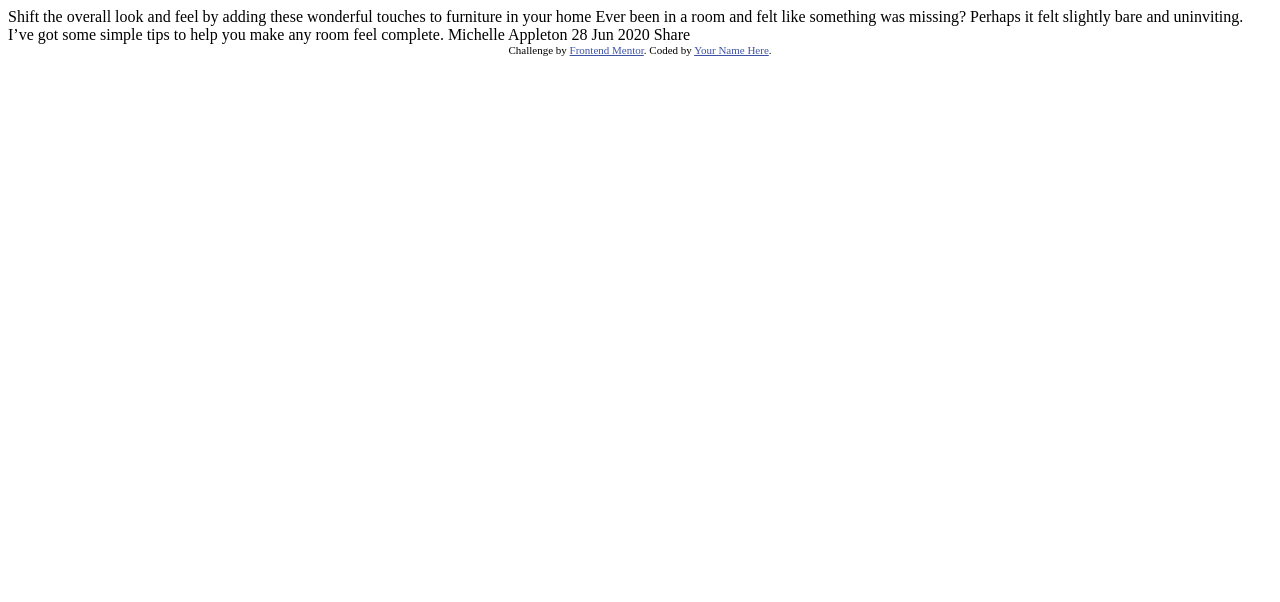
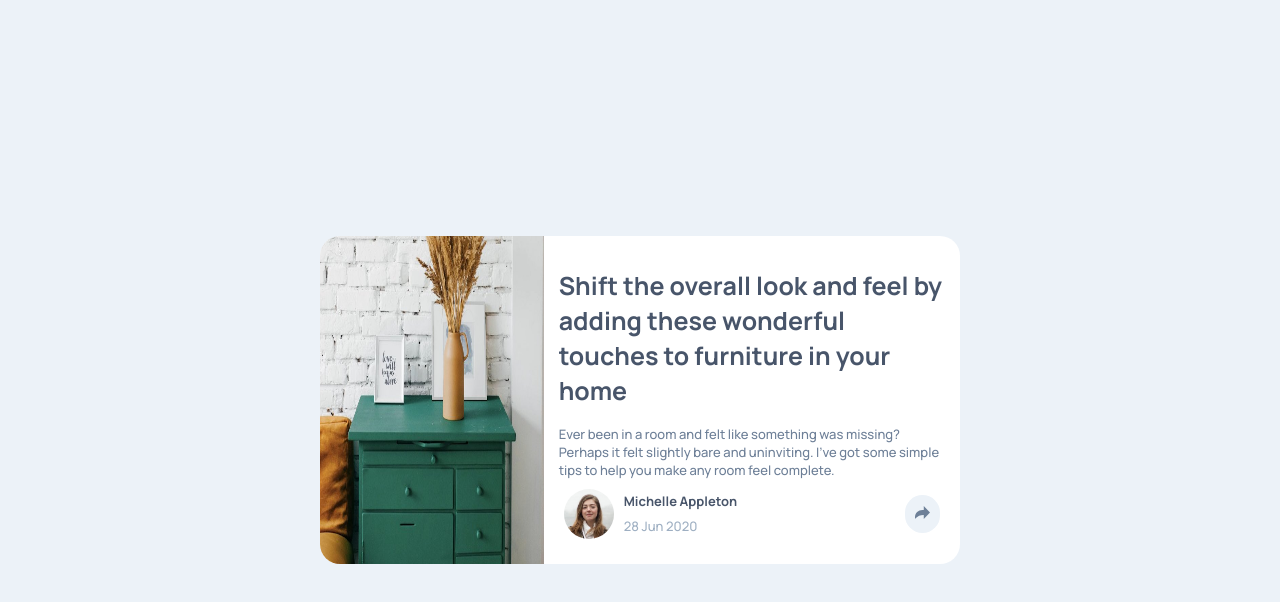
Before and after one commit to krishee107/FRONTENDMENTOR_Article-preview-component, a plain HTML site: page index.html in a window 1280 px wide. Drawn offline with Linux system fonts and the light colour scheme.

Commit message:
Cambios finales css

```diff
--- /dev/null
+++ b/css/style.css
@@ -0,0 +1,101 @@
+/* GENERAL */
+@import url('https://fonts.googleapis.com/css2?family=Manrope:wght@500;700&display=swap');
+
+:root{
+    --color1:hsl(217, 19%, 35%);
+    --color2:hsl(214, 17%, 51%);
+    --color3:hsl(212, 23%, 69%);
+    --color4:hsl(210, 46%, 95%);
+}
+html, body {
+    margin: 0;
+    height: 100%;
+    width: 100%;
+    display: flex;
+    align-items: center;
+}
+body {
+    background: var(--color4);
+    font-size: 13px;
+    font-family: 'Manrope', sans-serif;
+}
+
+/* CAJA */
+main {
+    display: grid;
+    grid-template-columns: auto auto;
+    width: 50%;
+    background-color: white;
+    margin: 0 auto;
+    border-radius: 20px;
+    overflow: hidden;
+}
+
+
+/* INFO */
+#info {
+    padding: 15px;
+    display: grid;
+}
+#imgArticle img {
+    width: 100%;
+    height: 100%;
+}
+h1{
+    font-size: 25px;
+    color: var(--color1);
+}
+article{
+    color: var(--color2);
+}
+
+#extra {
+    display: grid;
+    grid-template-columns: auto auto;
+    align-items: center;
+    padding: 10px 5px;
+}
+
+/*Autor*/
+#author {
+    display: grid;
+    grid-template-areas:
+        "A N"
+        "A D";
+    width: fit-content;
+    align-items: center;
+    column-gap: 10px;
+}
+#name{
+    color: var(--color1);
+    grid-area: N;
+    font-weight: bold;
+}
+#date{
+    color: var(--color3);
+    grid-area: D;
+}
+#avatar {
+    border-radius: 50px;
+    overflow: hidden;
+    width: 50px;
+    height: 50px;
+    grid-area: A;
+}#avatar img {width: 100%;height: 100%;}
+
+#share {
+    background: #ecf2f8;
+    justify-self: end;
+    padding: 10px;
+    border-radius: 25px;
+    cursor: pointer;
+}#share:hover {
+    background: #6e8098;
+}
+
+@media (max-width: 600px) {
+    main {
+        display: unset;
+        width: 90%;
+    }
+  }
--- a/index.html
+++ b/index.html
@@ -5,7 +5,7 @@
   <meta name="viewport" content="width=device-width, initial-scale=1.0"> <!-- displays site properly based on user's device -->
 
   <link rel="icon" type="image/png" sizes="32x32" href="./images/favicon-32x32.png">
-
+  <link rel="stylesheet" href="css/style.css">
   <title>Frontend Mentor | Article preview component</title>
 
   <!-- Feel free to remove these styles or customise in your own stylesheet 👍 -->
@@ -16,21 +16,35 @@
 </head>
 <body>
 
-  Shift the overall look and feel by adding these wonderful
-  touches to furniture in your home
+  <main>
+    <div id="imgArticle">
+      <img src="images/drawers.jpg" alt="">
+    </div>
+    <div id="info">
+      <h1>Shift the overall look and feel by adding these wonderful
+        touches to furniture in your home</h1>
+        <article>Ever been in a room and felt like something was missing? Perhaps
+          it felt slightly bare and uninviting. I’ve got some simple tips
+          to help you make any room feel complete.
+        </article>
 
-  Ever been in a room and felt like something was missing? Perhaps
-  it felt slightly bare and uninviting. I’ve got some simple tips
-  to help you make any room feel complete.
+        <div id="extra">
+          <div id="author">
+            <div id="avatar"><img src="images/avatar-michelle.jpg" alt=""></div>
+            <div id="name">Michelle Appleton</div>
+            <div id="date">28 Jun 2020</div>
+          </div>
 
-  Michelle Appleton
-  28 Jun 2020
+          <div id="share">
+            <img src="images/icon-share.svg" alt="">
+          </div>
+        </div>
+    </div>
 
-  Share
 
-  <div class="attribution">
-    Challenge by <a href="https://www.frontendmentor.io?ref=challenge" target="_blank">Frontend Mentor</a>.
-    Coded by <a href="#">Your Name Here</a>.
-  </div>
+
+  </main>
+
+
 </body>
 </html>
```
